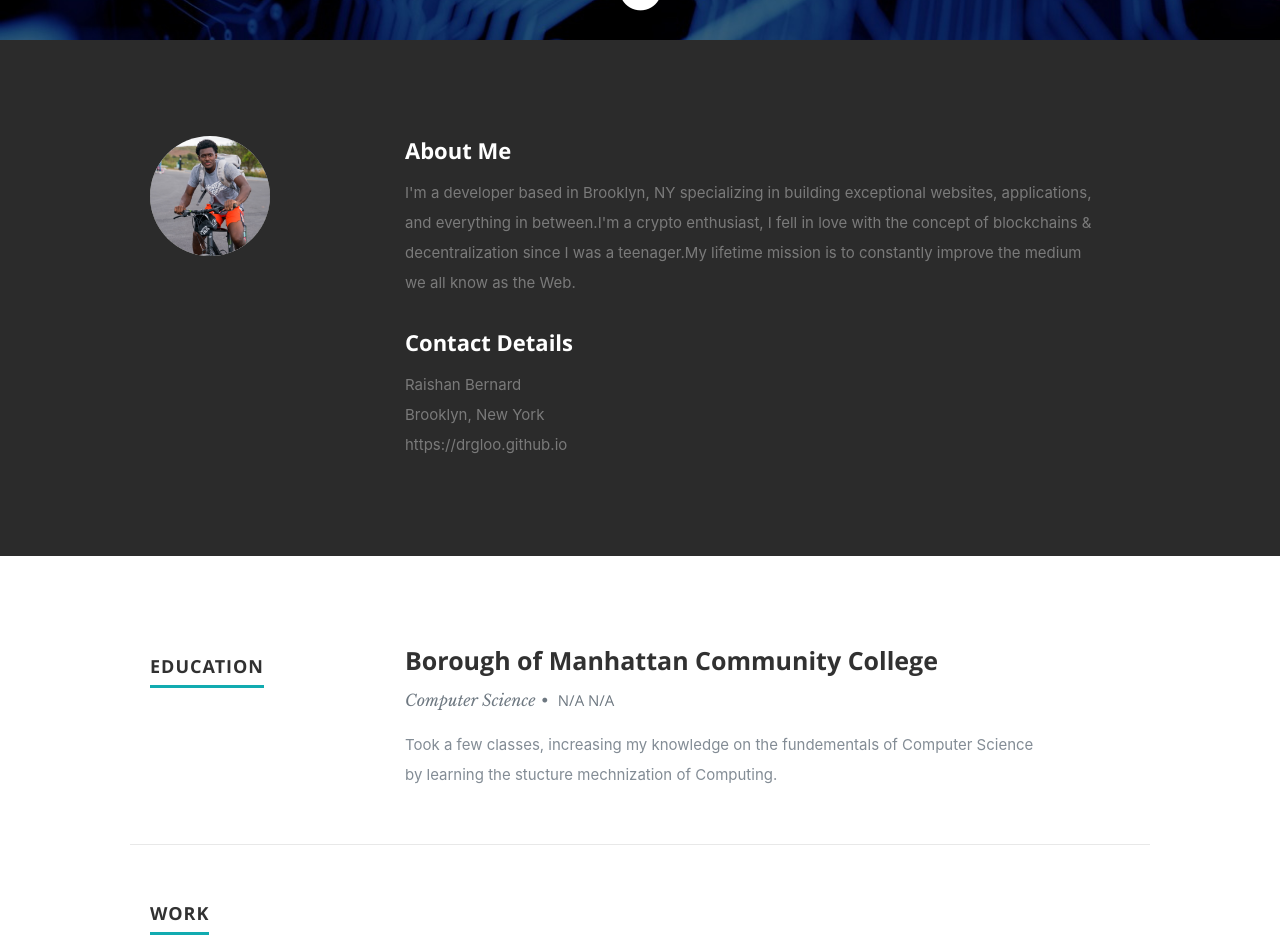
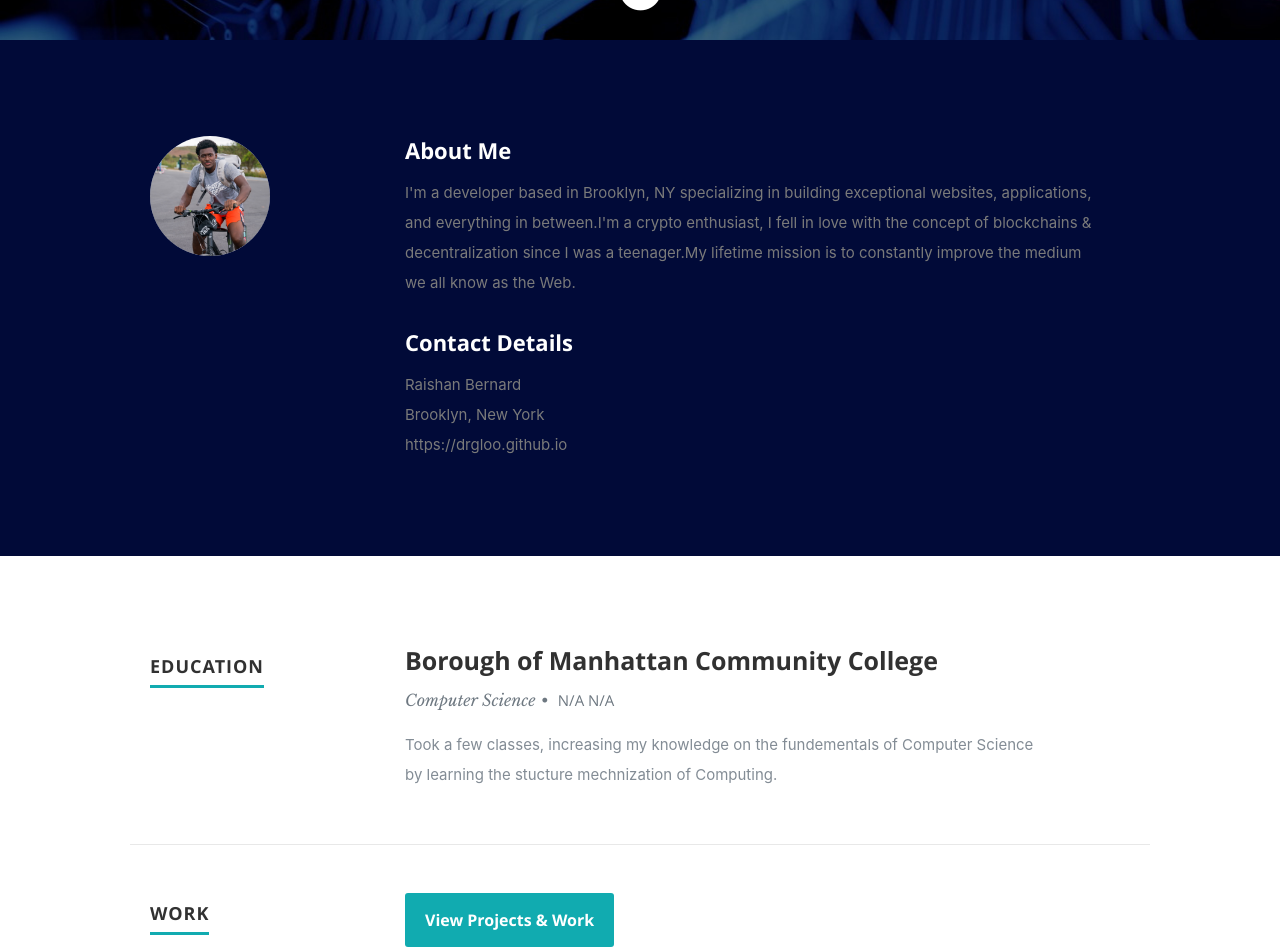
Before and after one commit to DrGloo/Portfolio, a React (Create React App) app: page / in a window 1280 px wide. Shown: the part 760-1712 px from the top of the page. Built offline with nearby package versions, Linux system fonts and the light colour scheme.

Commit message:
updated some front-end

```diff
--- a/package.json
+++ b/package.json
@@ -8,6 +8,7 @@
     "@testing-library/user-event": "^13.5.0",
     "react": "^17.0.2",
     "react-dom": "^17.0.2",
+    "react-hooks-use-modal": "^2.1.0",
     "react-scripts": "4.0.3",
     "web-vitals": "^2.1.2"
   },
--- a/src/App.css
+++ b/src/App.css
@@ -22,6 +22,8 @@
   color: #61dafb;
 }
 
+
+
 @keyframes App-logo-spin {
   from {
     transform: rotate(0deg);
--- a/src/components/About.js
+++ b/src/components/About.js
@@ -2,8 +2,12 @@ import React, { Component } from 'react';
 export default class About extends Component {
   render() {
     let resumeData = this.props.resumeData;
+      const mystyle = {
+      color: "white",
+      backgroundColor: "#010a38",
+    };
     return (
-      <section id="about">
+      <section id="about" style={mystyle}>
          <div className="row">
 
             <div className="three columns">
--- a/src/components/Resume.js
+++ b/src/components/Resume.js
@@ -1,4 +1,5 @@
 import React, { Component } from 'react';
+
 export default  class Resume extends Component {
   render() {
     let resumeData = this.props.resumeData;
@@ -34,9 +35,12 @@ export default  class Resume extends Component {
         <div className="row work">
             <div className="three columns header-col">
                <h1><span>Work</span></h1>
+
             </div>
 
             <div className="nine columns main-col">
+              <button>View Projects & Work</button>
+
               {
                 resumeData.work && resumeData.work.map((item) => {
                   return(
```
Also changed, not shown: src/components/Project.js (added, +10 -0 lines), 1 other file (tests, documents, lock files or other folders).
